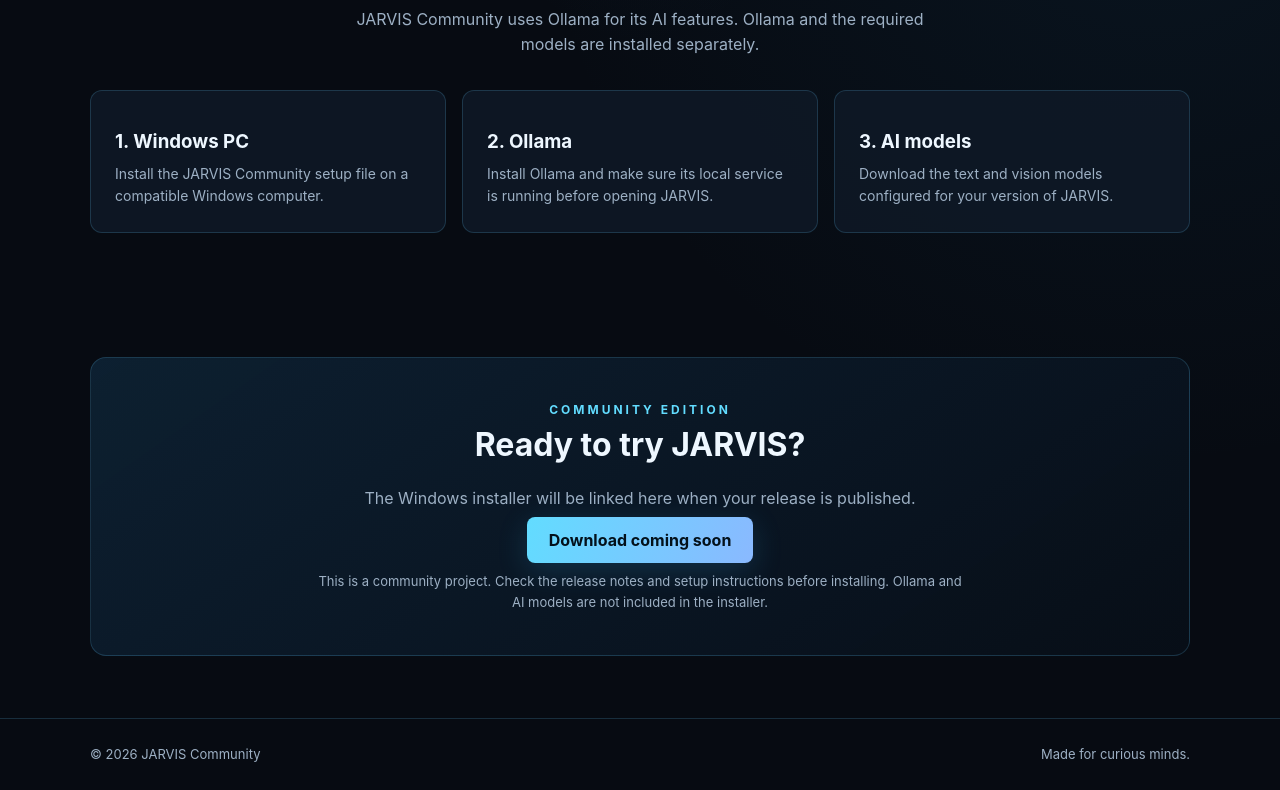
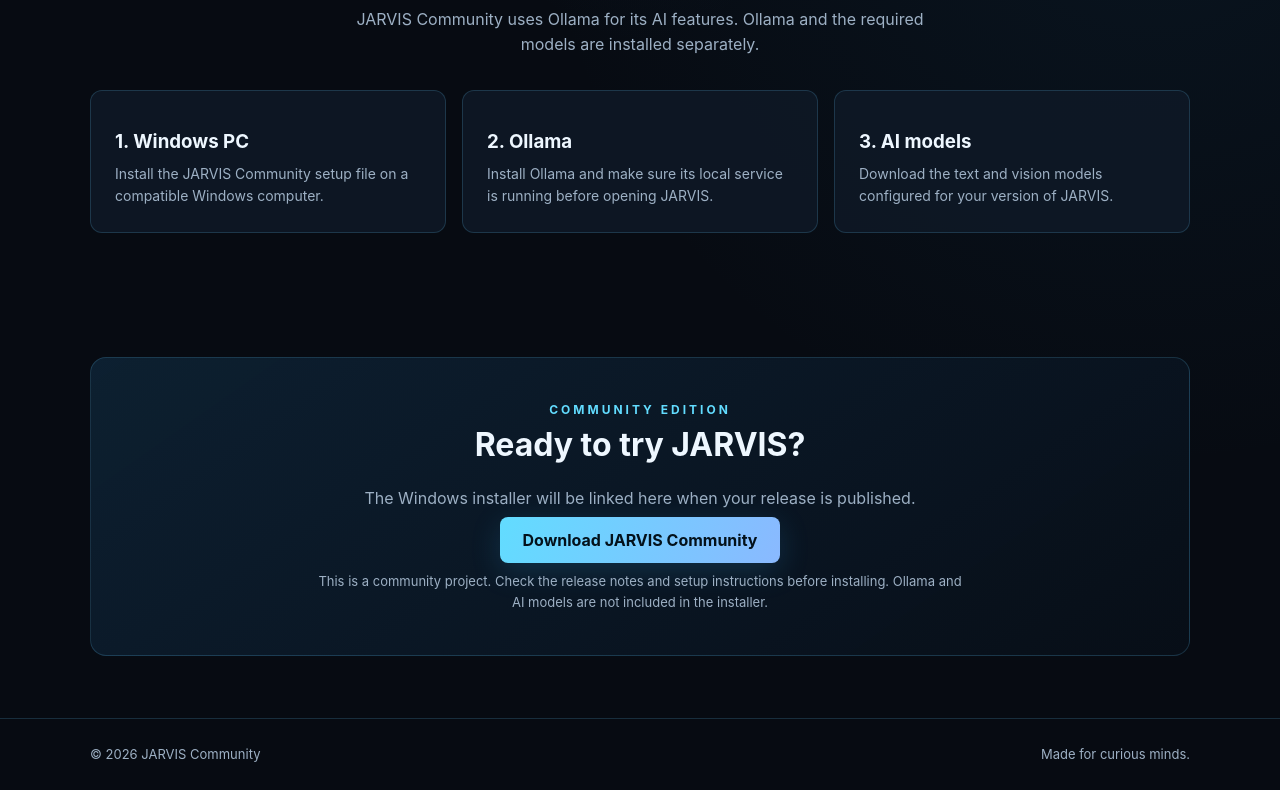
Before and after one commit to yashkeni2011w-max/jarvis-community, a plain HTML site: page index.html in a window 1280 px wide. Shown: the part 1304-2094 px from the top of the page. Drawn offline with Linux system fonts and the light colour scheme.

Commit message:
Update index.html

```diff
--- a/index.html
+++ b/index.html
@@ -117,7 +117,7 @@
         <h2 class="section-title">Ready to try JARVIS?</h2>
         <p>The Windows installer will be linked here when your release is published.</p>
         <!-- Replace # with your published installer URL before going live. -->
-        <a class="btn primary" href="#" aria-label="Download link not configured yet">Download coming soon</a>
+       <a class="btn primary" href="https://github.com/yashkeni2011w-max/jarvis-community/releases/tag/v1.0.0">Download JARVIS Community</a>
         <p class="notice">This is a community project. Check the release notes and setup instructions before installing. Ollama and AI models are not included in the installer.</p>
       </div>
     </section>
```
